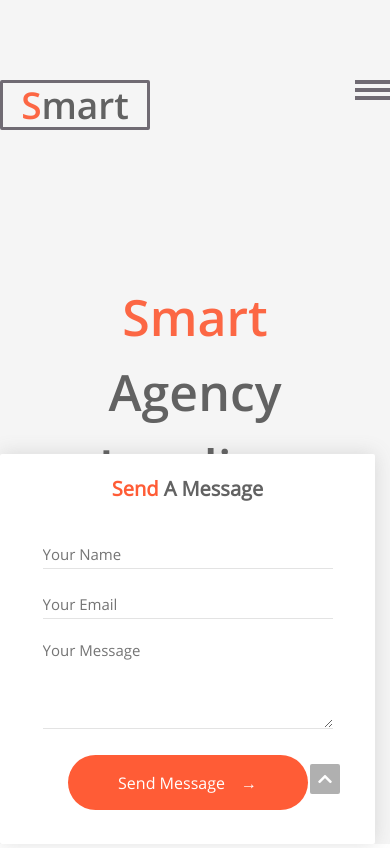
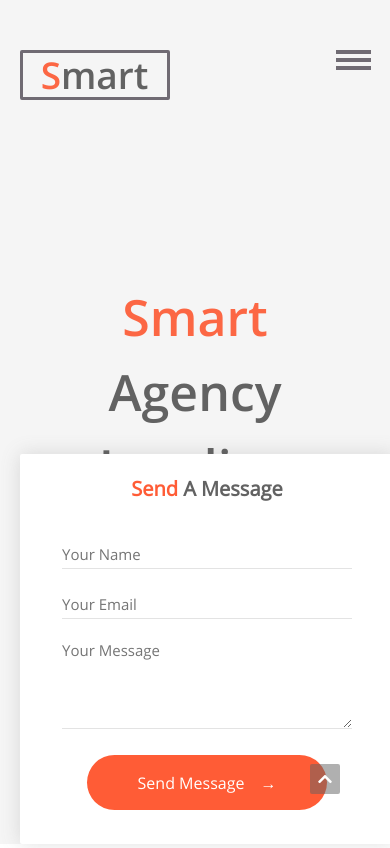
Before and after one commit to frontend90/smart, a plain HTML site: page index.html in a window 390 px wide. Shown: the top 848 px of the page. Drawn offline with nearby package versions, Linux system fonts and the light colour scheme.

Commit message:
внесены изменения

```diff
--- /dev/null
+++ b/sass/blocks/_adaptive.sass
@@ -0,0 +1,6 @@
+@media screen and (max-width: 1024px)
+  .container
+    max-width: 90%
+  .header
+    & nav
+      padding-top: 50px
--- a/sass/blocks/_header.sass
+++ b/sass/blocks/_header.sass
@@ -165,6 +165,7 @@
     align-items: center
     cursor: pointer
     transition: 0.3s
+    z-index: 1
     &:hover
       background: #fc6744
     & a
--- a/sass/style.sass
+++ b/sass/style.sass
@@ -7,3 +7,4 @@
 @import 'blocks/clients'
 @import 'blocks/partners'
 @import 'blocks/footer'
+@import 'blocks/adaptive'
```
Also changed, not shown: css/style.css, 1 other file.
